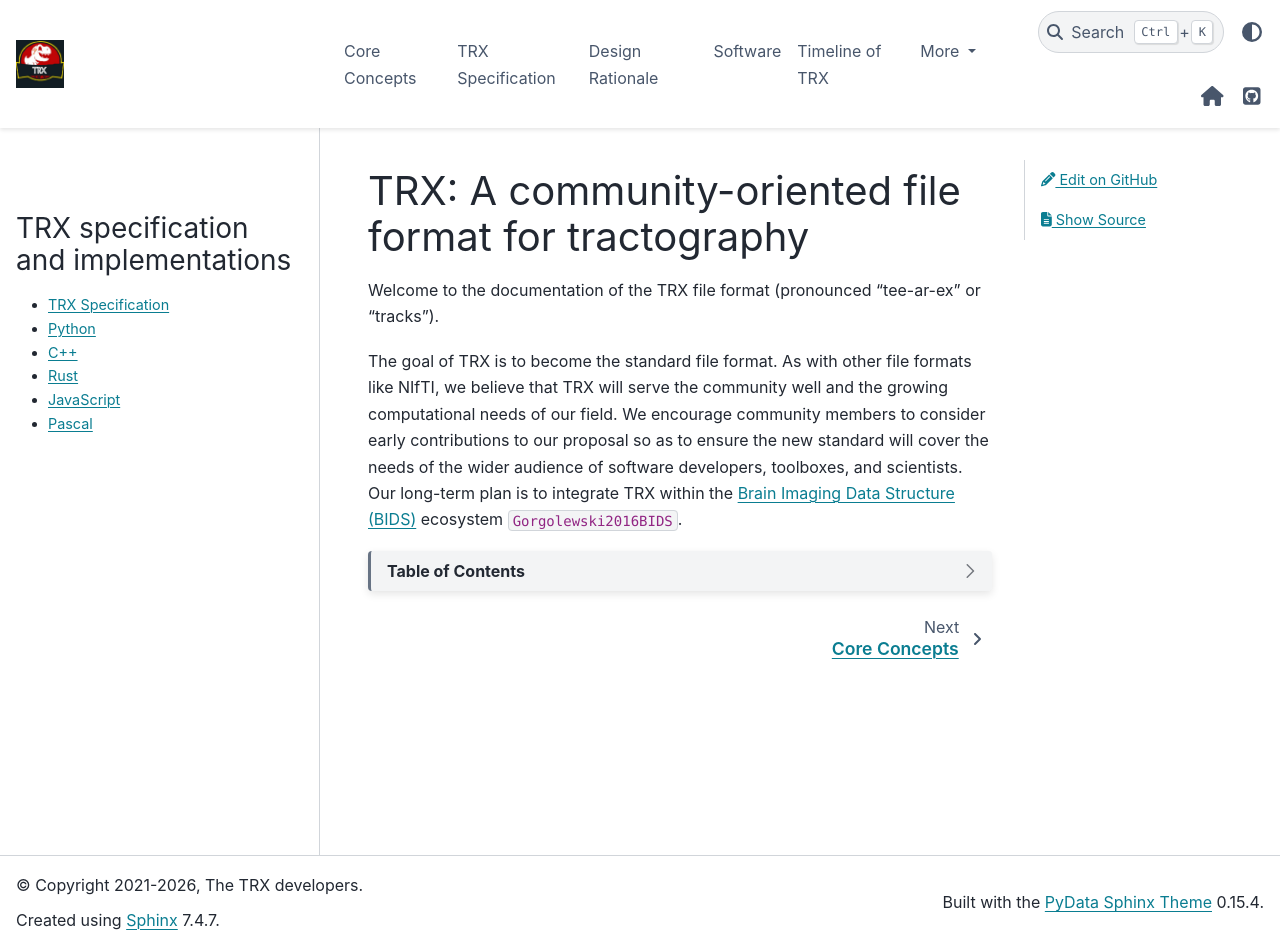
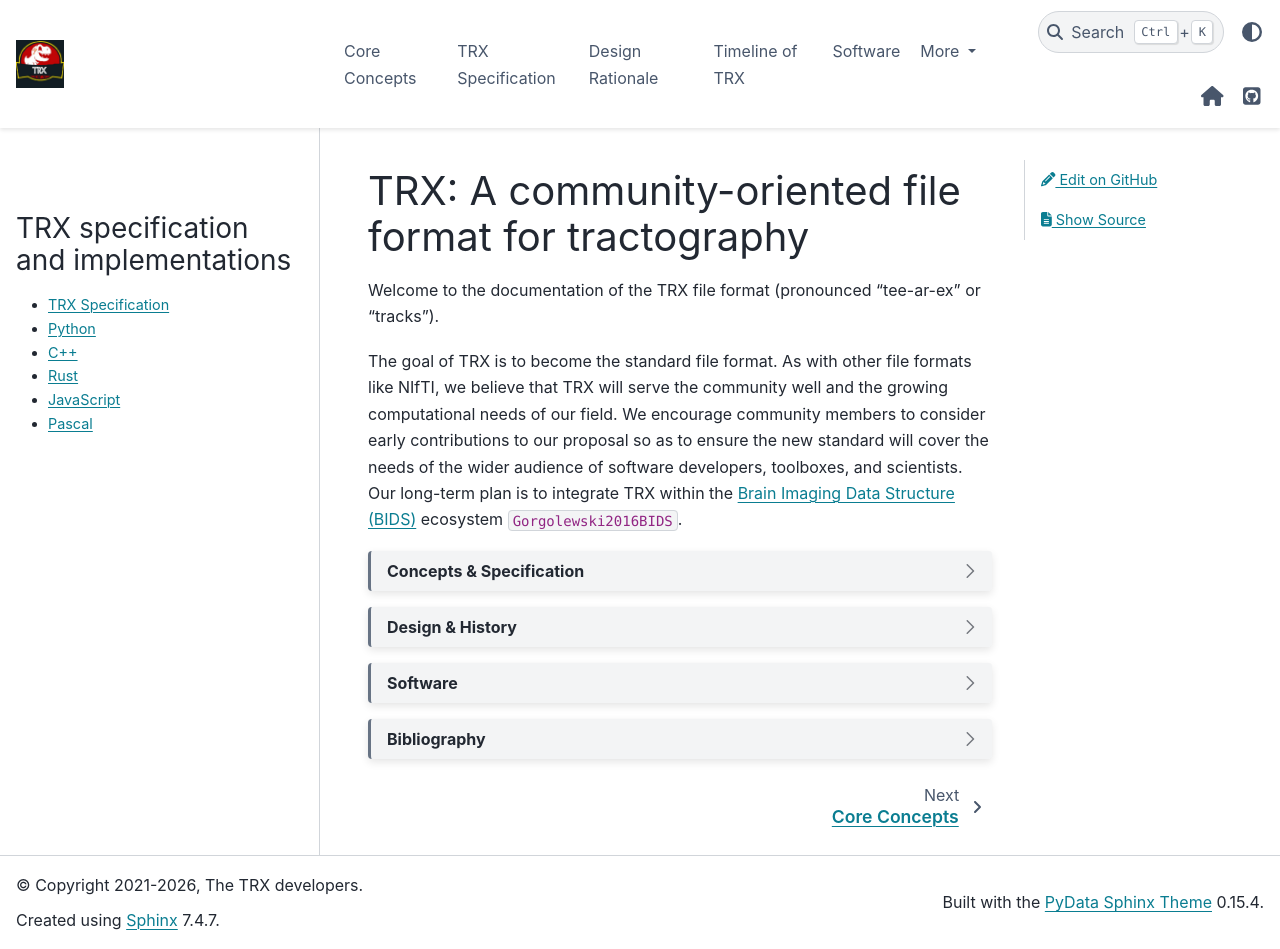
Before and after one commit to tee-ar-ex/tee-ar-ex.github.io, a Sphinx documentation site: the page built from source/index.md, in a window 1280 px wide and 949 px high. Built offline with Sphinx 7.4.7 and the PyData theme 0.15.4, drawn with Linux system fonts in a browser that asks for light colours; cross-references to code outside the pages are shown as plain code.

Commit message:
Make each section it's own dropdown.

`````diff
--- a/source/index.md
+++ b/source/index.md
@@ -18,14 +18,32 @@ Imaging Data Structure (BIDS)](https://bids.neuroimaging.io/) ecosystem
 {cite:p}`Gorgolewski2016BIDS`.
 
 
-````{dropdown} Table of Contents
+````{dropdown} Concepts & Specification
 
 ```{toctree}
 concepts
 specification
+```
+````
+
+````{dropdown} Design & History
+
+```{toctree}
 design
+history
+```
+````
+
+````{dropdown} Software
+
+```{toctree}
 software
-history
+```
+````
+
+````{dropdown} Bibliography
+
+```{toctree}
 bib
 ```
 ````
`````
